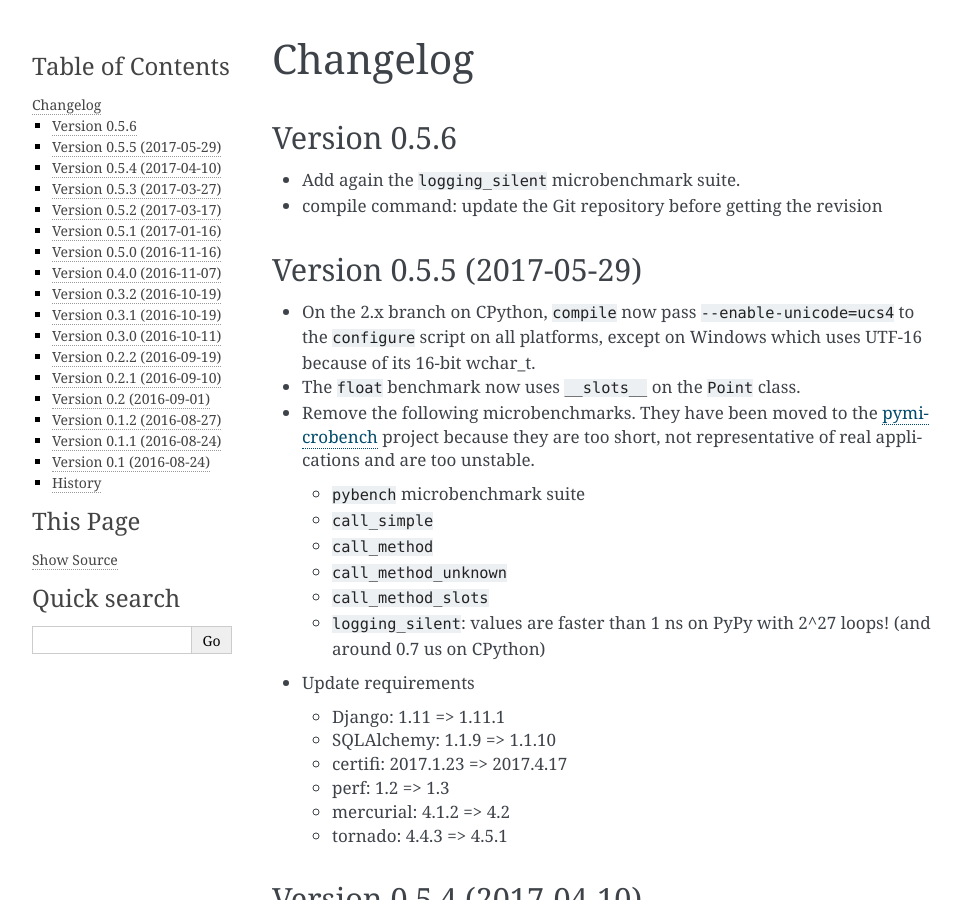
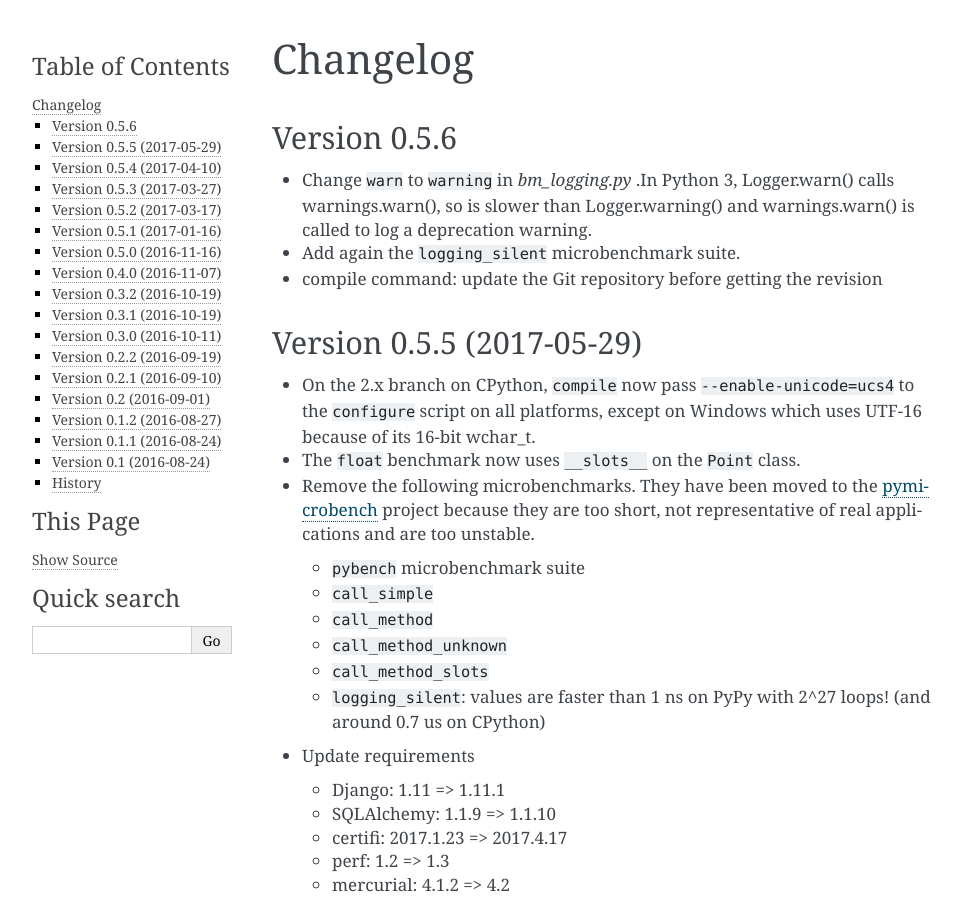
Before and after one commit to python/pyperformance, a Sphinx documentation site: the page built from doc/changelog.rst, in a window 1280 px wide and 900 px high. Shown: the whole window, without its empty margins (148-1110 px from the left). Built offline with Sphinx 7.4.7, drawn with Linux system fonts in a browser that asks for light colours.

Commit message:
change warn to warning

```diff
--- a/doc/changelog.rst
+++ b/doc/changelog.rst
@@ -4,6 +4,9 @@ Changelog
 Version 0.5.6
 -------------
 
+* Change ``warn`` to ``warning`` in `bm_logging.py` .In Python 3, Logger.warn()
+  calls warnings.warn(), so is slower than Logger.warning() and
+  warnings.warn() is called to log a deprecation warning.
 * Add again the ``logging_silent`` microbenchmark suite.
 * compile command: update the Git repository before getting the revision
 
```
Also changed, not shown: 1 other file.
